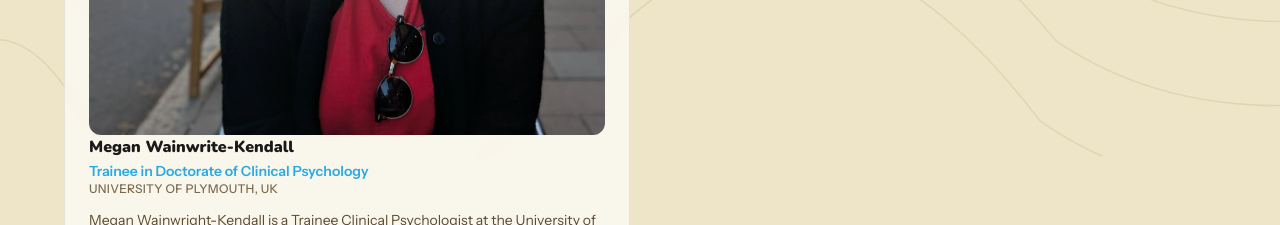
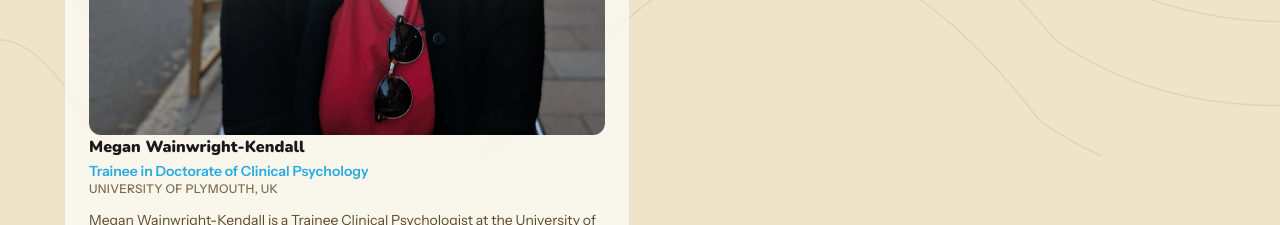
Before and after one commit to Neuroplay-Lab/Rolling-Well, a Next.js app: page / in a window 1280 px wide. Shown: the part 8280-8505 px from the top of the page. Built offline with nearby package versions, Linux system fonts and the light colour scheme.

Commit message:
Typo correction

```diff
--- a/components/Organisers.tsx
+++ b/components/Organisers.tsx
@@ -27,7 +27,7 @@ const mainOrganisers = [
     img: "/paul.webp",
   },
   {
-    initials: "MWK", name: "Megan Wainwrite-Kendall", role: "Trainee in Doctorate of Clinical Psychology", institution: "University of Plymouth, UK",
+    initials: "MWK", name: "Megan Wainwright-Kendall", role: "Trainee in Doctorate of Clinical Psychology", institution: "University of Plymouth, UK",
     bio: "Megan Wainwright-Kendall is a Trainee Clinical Psychologist at the University of Plymouth. Led by her own passion for games and background of working in mental health services, her doctorate research project aims to identify best practice guidelines for using tabletop role-playing games in health, education and social care settings. She hopes that this will widen the scope for people to utilise games to improve wellbeing.",
     bio2: "Prior to the doctorate she worked as a cognitive-behavioural psychotherapist, with a specific interest in creating inclusive therapy spaces, working in forensic and community settings. As part of this, she has contributed to the development of good practice guidelines for delivering neuro-affirming therapy in a local NHS talking therapies service. She continues to work towards promoting creative inclusive practices in health, education and social care settings.",
     link: null,
```
